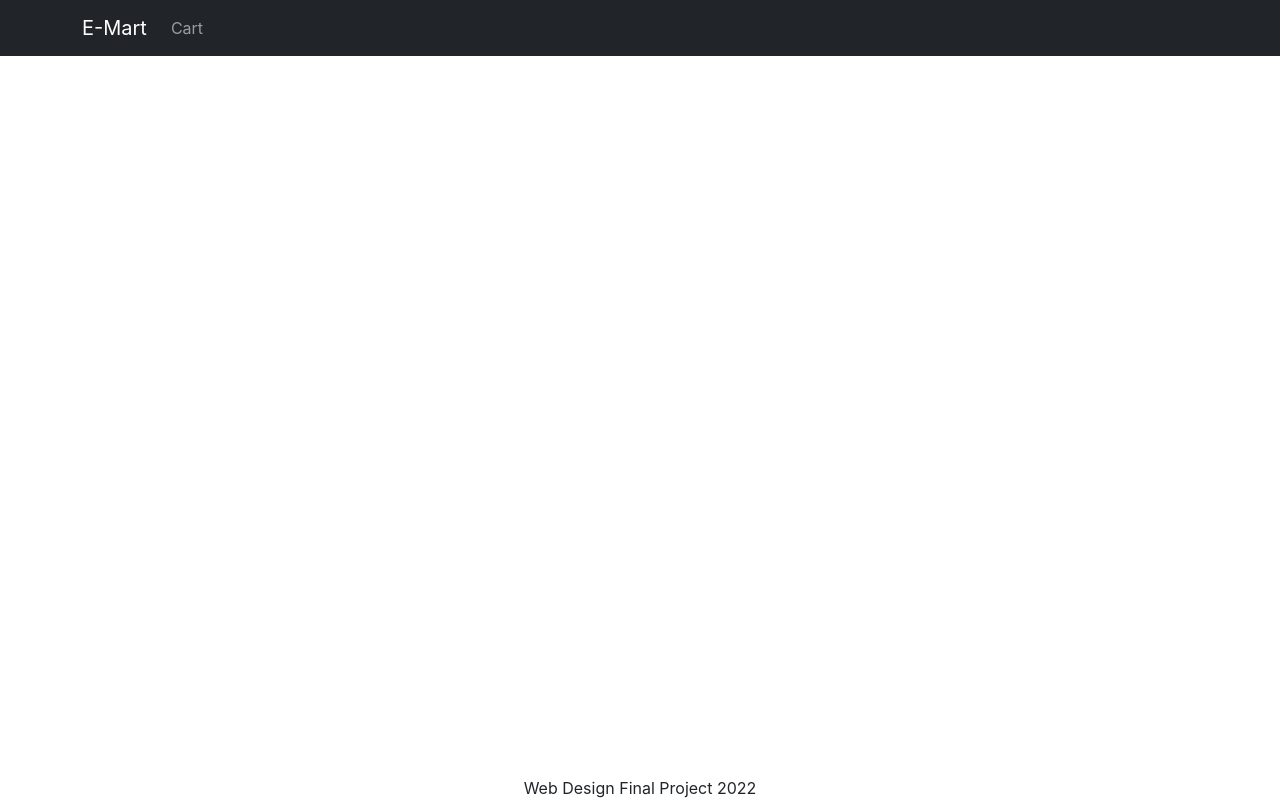
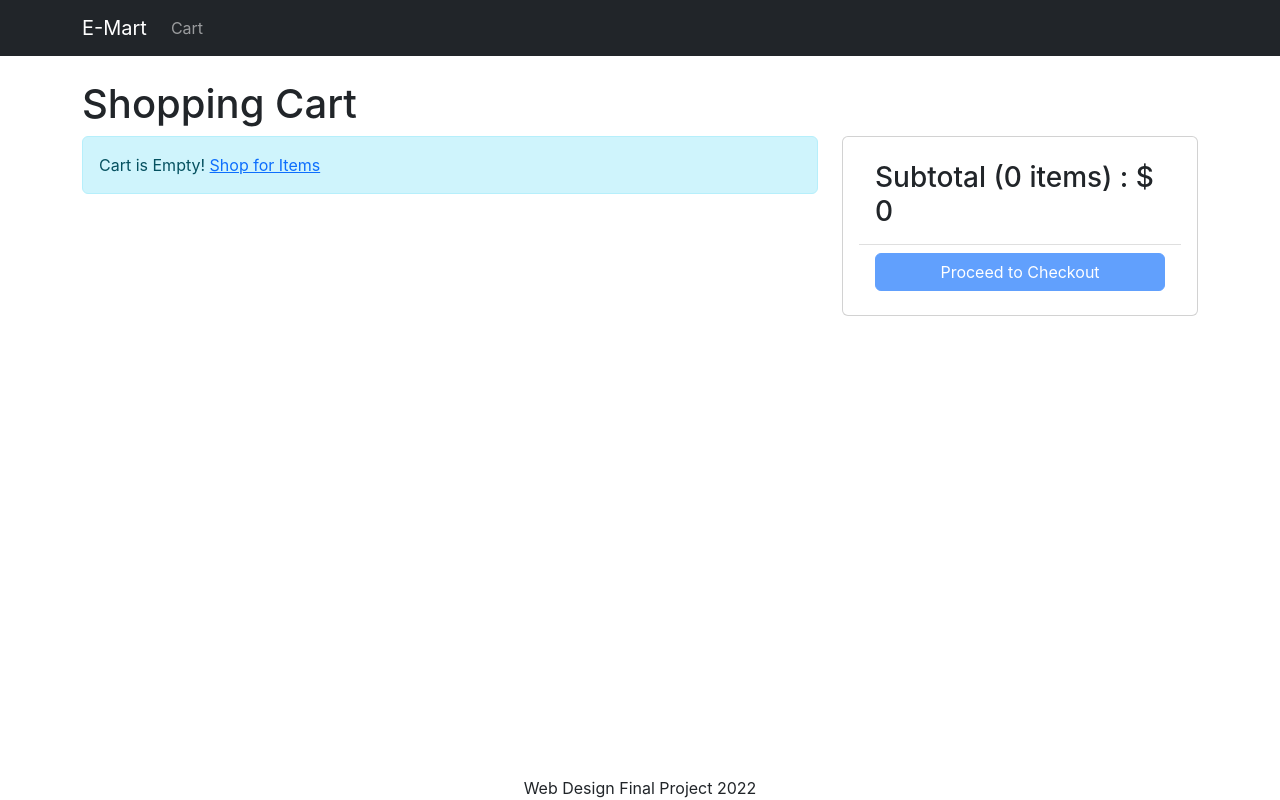
Before and after one commit to SubbuManickam/E-Mart_E-Commerce, a React (Create React App) app in the folder frontend/: page /cart in a window 1280 px wide. Built offline with nearby package versions, Linux system fonts and the light colour scheme.

Commit message:
Cart Screen - Add to Cart

```diff
--- a/frontend/src/App.js
+++ b/frontend/src/App.js
@@ -9,6 +9,7 @@
 import { Link } from 'react-router-dom';
 import { useContext } from 'react';
 import { Store } from './Store';
+import CartScreen from './screens/CartScreen';
 
 function App() {
 
@@ -43,6 +44,7 @@
           <Container className = "mt-4">
             <Routes>
               <Route path='/product/:slug' element={<ProductScreen />} />
+              <Route path="/cart" element={<CartScreen />} />
               <Route path="/" element={<HomeScreen />} />
             </Routes>
           </Container>
--- a/frontend/src/Store.js
+++ b/frontend/src/Store.js
@@ -5,7 +5,7 @@
 
 const initialState = {
     cart: {
-        cartItems: [],
+        cartItems: localStorage.getItem('cartItems') ? JSON.parse(localStorage.getItem('cartItems')) : [],
     },
 };
 
@@ -20,15 +20,33 @@
             );
 
             const cartItems = existItem ?
-            state.cart.cartItems.map(
-                (item) => item._id === existItem._id ? newItem : item
+                state.cart.cartItems.map(
+                    (item) => item._id === existItem._id ? newItem : item
                 ) : [...state.cart.cartItems, newItem];
+
+            localStorage.setItem('cartItems', JSON.stringify(cartItems));
 
             return {
                 ...state, cart: {
                     ...state.cart,
-                    cartItems }
+                    cartItems
+                }
             };
+
+        case 'CART_REMOVE_ITEM': {
+            const cartItems = state.cart.cartItems.filter(
+                (item) => item._id !== action.payload._id
+            );
+
+            localStorage.setItem('cartItems', JSON.stringify(cartItems));
+
+            return {
+                ...state, cart: {
+                    ...state.cart,
+                    cartItems
+                }
+            };
+        }
         default: return state;
     }
 }
--- a/frontend/src/components/Product.js
+++ b/frontend/src/components/Product.js
@@ -2,13 +2,37 @@
 import Button from "react-bootstrap/Button";
 import { Link } from "react-router-dom";
 import Rating from "./Rating";
+import axios from "axios";
+import { useContext } from "react";
+import { Store } from "../Store";
 
 function Product(props) {
     const { product } = props;
+
+    const { state, dispatch: ctxDispatch } = useContext(Store);
+    const {
+        cart: { cartItems },
+    } = state;
+
+    const addToCartHandler = async (item) => {
+
+        const existItem = cartItems.find((x) => x._id === product._id);
+        const quantity = existItem ? existItem.quantity + 1 : 1;
+
+        const { data } = await axios.get(`/api/products/${item._id}`);
+
+        if (data.countInStock < quantity) {
+            window.alert('Product is currently Out of Stock');
+            return;
+        }
+
+        ctxDispatch({ type: 'CART_ADD_ITEM', payload: { ...item, quantity } });
+    };
+
     return (
         <Card>
             <Link to={`/product/${product.slug}`}>
-                <img src={product.image} className="card-img-top" alt={product.name} style={{height: '10rem', width: '15rem', maxWidth: '30rem'}} />
+                <img src={product.image} className="card-img-top" alt={product.name} style={{ height: '10rem', width: '15rem', maxWidth: '30rem' }} />
             </Link>
             <Card.Body>
                 <Link to={`/product/${product.slug}`}>
@@ -16,7 +40,10 @@
                 </Link>
                 <Rating rating={product.rating} numReviews={product.numReviews} />
                 <Card.Text>${product.price}</Card.Text>
-                <Button>Add to Cart</Button>
+                {
+                    product.countInStock === 0 ? <Button variant="light" disabled>Out of Stock</Button> :
+                        <Button onClick={() => addToCartHandler(product)}>Add to Cart</Button>
+                }
             </Card.Body>
         </Card>
     )
--- a/frontend/src/index.css
+++ b/frontend/src/index.css
@@ -44,3 +44,7 @@
 .img-large {
   max-width: 100%;
 }
+
+.img-thumbnail {
+  height: 80px;
+}
--- /dev/null
+++ b/frontend/src/screens/CartScreen.js
@@ -0,0 +1,115 @@
+import { useContext } from "react";
+import Row from "react-bootstrap/Row";
+import Col from "react-bootstrap/Col";
+import { Helmet } from "react-helmet-async";
+import { Store } from "../Store";
+import MessageBox from "../components/MessageBox";
+import { Link, useNavigate } from "react-router-dom";
+import ListGroup from "react-bootstrap/ListGroup";
+import Button from "react-bootstrap/Button";
+import Card from "react-bootstrap/Card";
+import axios from "axios";
+
+export default function CartScreen() {
+
+    const navigate = useNavigate();
+
+    const { state, dispatch: ctxDispatch } = useContext(Store);
+    const {
+        cart: { cartItems },
+    } = state;
+
+
+    const updateCartHandler = async (item, quantity) => {
+        const {data} = await axios.get(`/api/products/${item._id}`);
+
+        if(data.countInStock < quantity) {
+            window.alert('Product is currently Out of Stock');
+            return;
+        }
+
+        ctxDispatch({type: 'CART_ADD_ITEM', payload: {...item, quantity}});
+    };
+
+    const removeItemHandler = (item) => {
+        ctxDispatch({type: 'CART_REMOVE_ITEM', payload: item});
+    };
+
+    const checkoutHandler = () => {
+        navigate('/signin?redirect=/shipping')
+    };
+
+    return (
+        <div>
+            <Helmet>
+                <title>Shopping Cart</title>
+            </Helmet>
+            <h1>Shopping Cart</h1>
+
+            <Row>
+                <Col md={8}>
+                    {cartItems.length === 0 ? (
+                        <MessageBox>
+                            Cart is Empty! <Link to="/">Shop for Items</Link>
+                        </MessageBox>
+                    ) : (
+                        <ListGroup>
+                            {cartItems.map((item) => (
+                                <ListGroup.Item key={item._id}>
+                                    <Row className="align-items-center">
+                                        <Col md={4}>
+                                            <img src={item.image} alt={item.name} className="img-fluid rounded img-thumbnail"></img>{' '}
+                                            <Link to={`/product/${item.slug}`}>{item.name}</Link>
+                                        </Col>
+                                        <Col md={3}>
+                                            <Button onClick={
+                                                () => updateCartHandler(item, item.quantity - 1)
+                                                } variant="light" disabled={item.quantity === 1}>
+                                                <i className="fas fa-minus-circle"></i>
+                                            </Button> {' '}
+                                            <span>{item.quantity}</span>{' '}
+                                            <Button onClick={
+                                                () => updateCartHandler(item, item.quantity + 1)
+                                                } variant="light" disabled={item.quantity === item.countInStock}>
+                                                <i className="fas fa-plus-circle"></i>
+                                            </Button> {' '}
+                                        </Col>
+                                        <Col md={3}>${item.price}</Col>
+                                        <Col md={2}>
+                                            <Button onClick={
+                                                () => removeItemHandler(item)
+                                            } variant="light">
+                                                <i className="fas fa-trash"></i>
+                                            </Button> {' '}
+                                        </Col>
+                                    </Row>
+                                </ListGroup.Item>
+                            ))}
+                        </ListGroup>
+                    )}
+                </Col>
+                <Col md={4}>
+                    <Card>
+                        <Card.Body>
+                            <ListGroup variant="flush">
+                                <ListGroup.Item>
+                                    <h3>
+                                        Subtotal ({cartItems.reduce((a, c) => a + c.quantity, 0)}{' '}
+                                        items) : $ {cartItems.reduce((a, c) => a + c.price * c.quantity, 0)}
+                                    </h3>
+                                </ListGroup.Item>
+                                <ListGroup.Item>
+                                    <div className="d-grid">
+                                        <Button type="button" onClick={checkoutHandler} variant="primary" disabled={cartItems.length === 0}>
+                                            Proceed to Checkout
+                                        </Button>
+                                    </div>
+                                </ListGroup.Item>
+                            </ListGroup>
+                        </Card.Body>
+                    </Card>
+                </Col>
+            </Row>
+        </div>
+    )
+}
--- a/frontend/src/screens/ProductScreen.js
+++ b/frontend/src/screens/ProductScreen.js
@@ -1,6 +1,6 @@
 import axios from "axios";
 import { useContext, useEffect, useReducer } from "react";
-import { useParams } from "react-router-dom";
+import { useNavigate, useParams } from "react-router-dom";
 import Row from 'react-bootstrap/Row';
 import Col from 'react-bootstrap/Col';
 import ListGroup from "react-bootstrap/ListGroup";
@@ -25,6 +25,8 @@
 };
 
 function ProductScreen() {
+
+    const navigate = useNavigate();
     const params = useParams();
     const { slug } = params;
 
@@ -65,7 +67,9 @@
             return;
         }
 
-        ctxDispatch({type: 'CART_ADD_ITEM', payload: {...product, quantity}})
+        ctxDispatch({type: 'CART_ADD_ITEM', payload: {...product, quantity}});
+
+        navigate('/cart');
     }
 
     return (
```
